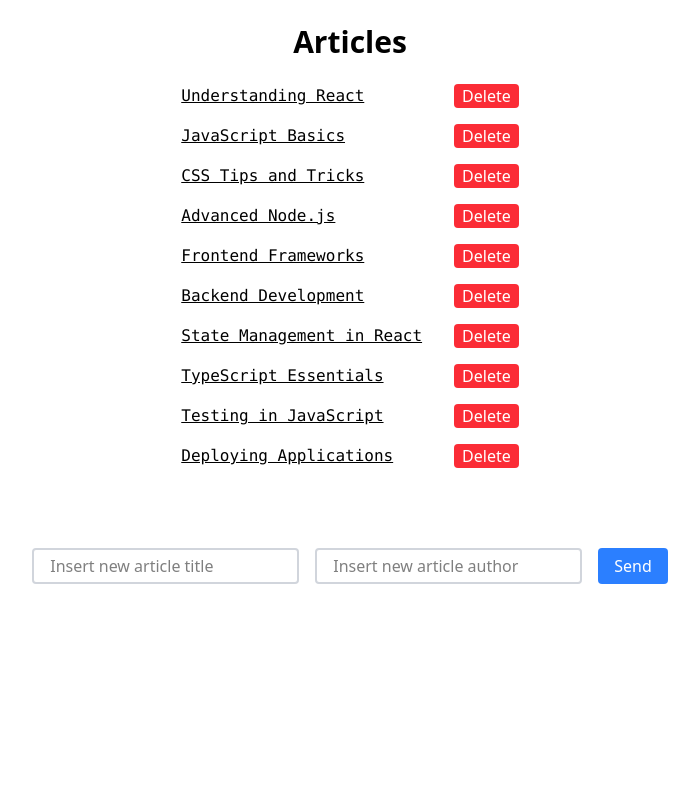
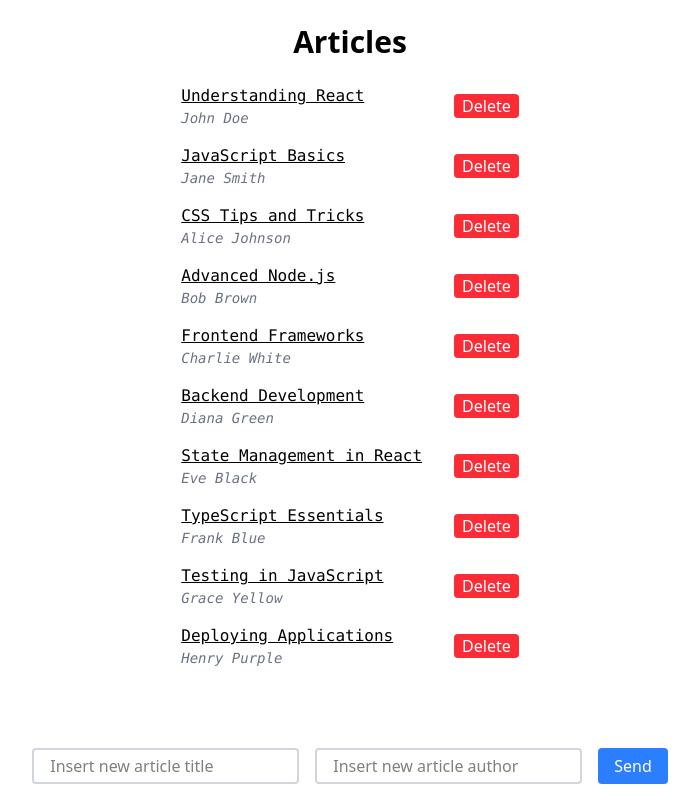
Before and after one commit to simonelupone/react-form, a React (Vite) app: page / in a window 1280 px wide. Shown: the whole page, without its empty margins (290-989 px from the left). Built offline with nearby package versions, Linux system fonts and the light colour scheme.

Commit message:
feat: minor changes

```diff
--- a/src/App.jsx
+++ b/src/App.jsx
@@ -61,7 +61,7 @@ function App() {
     // const [newArticle, setNewArticle] = useState('');
     const [formData, setFormData] = useState({title: "", author: ""})
     const [articles, setArticles] = useState(initialArticles);
-
+    console.log(articles);
     return (
         <div className='w-full flex flex-col justify-center items-center'>
             <Header/>
--- a/src/components/ArticlesList.jsx
+++ b/src/components/ArticlesList.jsx
@@ -10,7 +10,10 @@ const ArticlesList = ({articles, setArticles}) => {
 
                 <li key={`article-${article.id}`} className='flex justify-between items-center gap-8'>
 
-                    <span className='font-mono underline'>{article.title}</span>
+                    <div>
+                        <div className='font-mono underline'>{article.title}</div>
+                        <div className='font-mono text-sm text-gray-500'><em>{article.author}</em></div>
+                    </div>
 
                     <button
                         onClick={() => handleDelete(article.id)}
--- a/src/components/Form.jsx
+++ b/src/components/Form.jsx
@@ -21,7 +21,7 @@ const Form = ({formData, setFormData, articles, setArticles}) => {
         setFormData({title: "", author: ""});
     }
 
-    const handleEdit = (e) => {
+    const handleChange = (e) => {
         const {name, value} = e.target;
         // copy current value of formData -> ...prev
         // [name]: value overwrites the corresponding propriety
@@ -35,7 +35,7 @@ const Form = ({formData, setFormData, articles, setArticles}) => {
         >
             <input
                 name="title"
-                onChange={handleEdit}
+                onChange={handleChange}
                 className='border-2 border-gray-300 rounded px-4 py-1'
                 type='text'
                 placeholder='Insert new article title'
@@ -44,7 +44,7 @@ const Form = ({formData, setFormData, articles, setArticles}) => {
 
             <input
                 name="author"
-                onChange={handleEdit}
+                onChange={handleChange}
                 className='border-2 border-gray-300 rounded px-4 py-1'
                 type='text'
                 placeholder='Insert new article author'
```
